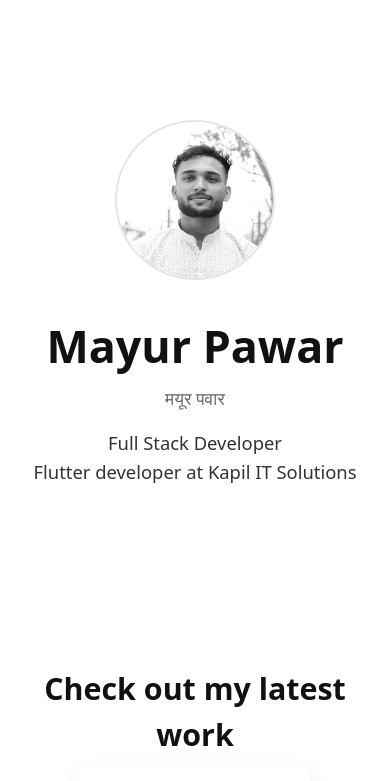
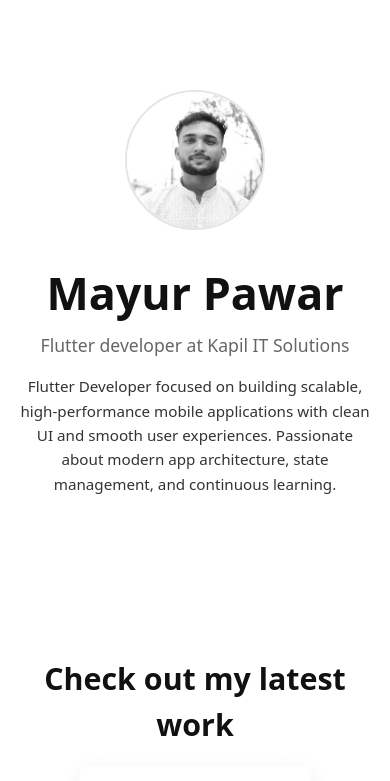
Before and after one commit to mayurpawar17/portfolio, a React (Vite) app: page / in a window 390 px wide. Shown: the top 781 px of the page. Built offline with nearby package versions, Linux system fonts and the light colour scheme; some icons are missing.

Commit message:
update about info in hero section

```diff
--- a/src/components/Header.jsx
+++ /dev/null
@@ -1,115 +0,0 @@
-// import React from "react";
-// import "../assets/styles/header.css";
-import "tailwindcss";
-// import MobileMenu from "./MobileMenu ";
-
-// const Header = () => {
-//   return (
-//     <header>
-//       <p className="logo">Mayur.</p>
-
-//       <nav>
-//         <a href="/">Home</a>
-//         <a href="/projects">Projects</a>
-//         <a href="/skills">Skills</a>
-//         <a href="/about">About</a>
-//         <MobileMenu />
-//         {/* <a href="/contact">Contact</a> */}
-//       </nav>
-
-//       <div className="social-link">
-//         <a href="https://www.linkedin.com/in/mayurpawar17/">
-//           <img
-//             className="linked"
-//             src="https://cdn.jsdelivr.net/gh/devicons/devicon@latest/icons/linkedin/linkedin-plain.svg"
-//           />
-//         </a>
-
-//         <a href="https://github.com/mayurpawar17">
-//           <img
-//             className="github"
-//             src="https://cdn.jsdelivr.net/gh/devicons/devicon@latest/icons/github/github-original.svg"
-//           />
-//         </a>
-//       </div>
-//     </header>
-//   );
-// };
-
-// export default Header;
-
-import React, { useState } from "react";
-import "../assets/styles/header.css";
-import MobileMenu from "../components/MobileMenu ";
-import { Icon } from "@iconify/react";
-
-const Header = ({ setLoading }) => {
-  const [isMobileMenuOpen, setIsMobileMenuOpen] = useState(false);
-
-  const handleNavigation = () => {
-    setLoading(true);
-  };
-
-  const toggleMobileMenu = () => {
-    setIsMobileMenuOpen(!isMobileMenuOpen);
-  };
-
-  return (
-    <header className="header">
-      <Icon icon="mynaui:letter-m-square" width="48" height="48"  style={{color: "#000"}}/>
-
-      {/* Desktop Navigation */}
-      <nav className="desktop-nav">
-        <a href="/">Home</a>
-        <a href="/projects" onClick={handleNavigation}>
-          Projects
-        </a>
-        <a href="/skills">Skills</a>
-        <a href="/about">About</a>
-      </nav>
-
-      {/* Mobile Menu Toggle Button */}
-      {/* <button className="mobile-menu-toggle" onClick={toggleMobileMenu}>
-        ☰
-      </button> */}
-
-      {/* Mobile Menu */}
-      {/* {isMobileMenuOpen && <MobileMenu />} */}
-
-      <MobileMenu />
-
-      {/* Social Links */}
-      <div className="social-link">
-        <a href="https://www.linkedin.com/in/mayurpawar17/">
-          <Icon
-            icon="mdi:linkedin"
-            width="24"
-            height="24"
-            style={{ color: "#000" }}
-          />
-        </a>
-
-        <a href="https://github.com/mayurpawar17">
-          <Icon
-            icon="mdi:github"
-            width="24"
-            height="24"
-            style={{ color: "#000" }}
-          />
-        </a>
-
-        <div className="flex cursor-pointer">
-          <Icon
-            icon="lets-icons:sun-light"
-            width="24"
-            height="24"
-            style={{ color: "#00000" }}
-          />
-          <span>Light</span>
-        </div>
-      </div>
-    </header>
-  );
-};
-
-export default Header;
--- a/src/components/Hero.jsx
+++ b/src/components/Hero.jsx
@@ -8,11 +8,13 @@ export default function Hero() {
       <div className="hero-content">
         <div className="hero-text">
           <h1>Mayur Pawar</h1>
-          <p className="hero-sub">मयूर पवार</p>
+          <p className="hero-sub">Flutter developer at Kapil IT Solutions</p>
 
           <p className="hero-desc">
-            Full Stack Developer <br />
-            Flutter developer at Kapil IT Solutions
+            Flutter Developer focused on building scalable, high-performance
+            mobile applications with clean UI and smooth user experiences.
+            Passionate about modern app architecture, state management, and
+            continuous learning.
           </p>
 
           <div className="hero-icons">
@@ -40,8 +42,11 @@ export default function Hero() {
             </span>
             <span>
               {" "}
-              <a href="mailto:mayurpawar4908@gmail.com"  target="_blank"
-                rel="noopener noreferrer">
+              <a
+                href="mailto:mayurpawar4908@gmail.com"
+                target="_blank"
+                rel="noopener noreferrer"
+              >
                 {" "}
                 <Icon icon="mdi:email" width="24" height="24" />
               </a>
--- a/src/styles/Hero.css
+++ b/src/styles/Hero.css
@@ -4,6 +4,7 @@
   background: var(--bg-color);
 }
 
+/* Container */
 .hero-content {
   max-width: 1100px;
   margin: auto;
@@ -14,6 +15,7 @@
   gap: 3rem;
 }
 
+/* Text */
 .hero-text h1 {
   font-size: 3.5rem;
   font-weight: 800;
@@ -28,11 +30,13 @@
 
 .hero-desc {
   margin-top: 16px;
-  font-size: 1.15rem;
+  font-size: 0.95rem;
   line-height: 1.6;
   color: var(--text-secondary);
+  max-width: 520px;
 }
 
+/* Icons */
 .hero-icons {
   margin-top: 20px;
   display: flex;
@@ -42,16 +46,23 @@
   color: var(--text-muted);
 }
 
+/* Avatar */
 .hero-avatar {
-  width: 160px;
-  height: 160px;
+  width: clamp(140px, 20vw, 260px);
+  height: clamp(140px, 20vw, 260px);
   border-radius: 50%;
   object-fit: cover;
   border: 2px solid var(--border-color);
+  flex-shrink: 0;
 }
 
-/* Tablet */
+/* 🖥 Tablet */
 @media (max-width: 900px) {
+  .hero {
+    padding-top: 100px;
+    padding-bottom: 70px;
+  }
+
   .hero-content {
     gap: 2rem;
   }
@@ -61,11 +72,22 @@
   }
 }
 
-/* Mobile */
+/* 📱 Mobile */
 @media (max-width: 700px) {
+  .hero {
+    padding-top: 90px;
+    padding-bottom: 60px;
+  }
+
   .hero-content {
     flex-direction: column-reverse;
     text-align: center;
+    gap: 1.8rem;
+  }
+
+  .hero-desc {
+    margin-left: auto;
+    margin-right: auto;
   }
 
   .hero-icons {
```
